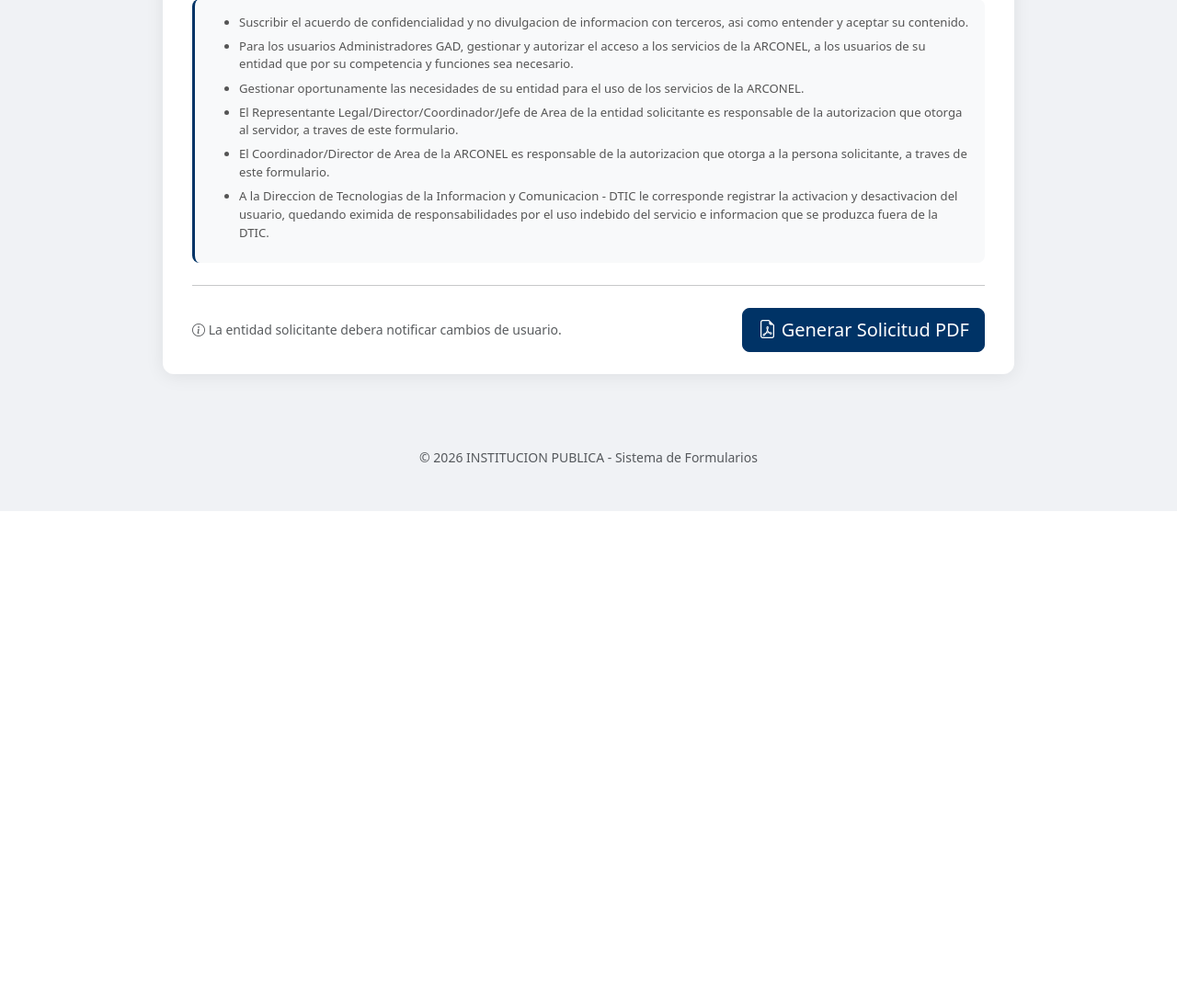
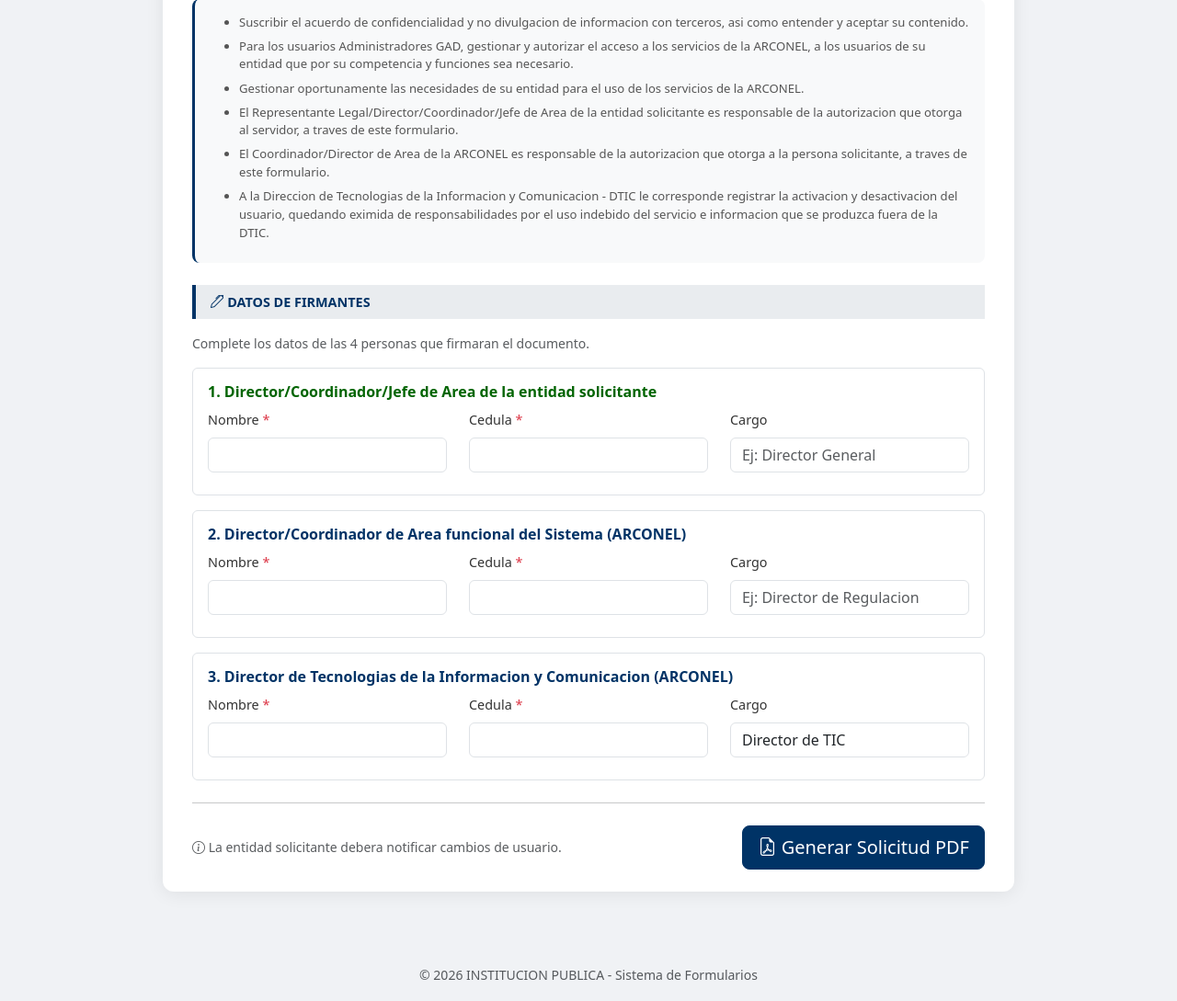
Before and after one commit to ncuenca84/formularios, a PHP site: page /forms/form2.php in a window 1280 px wide. Shown: the part 1477-2566 px from the top of the page at 92% size. Before the commit the page ends 2033 px from the top, so only its background shows below. Run offline with PHP 8.4, Linux system fonts and the light colour scheme; data comes from the database, SQL or seed files in the repository.

Commit message:
feat: agregar campos de firmantes en formulario 2
Formulario 2 (Acceso Sistemas Terceros) ahora incluye campos para
los 4 firmantes del documento:
1. Solicitante (ya existia en datos del solicitante)
2. Director/Jefe de Area de la entidad externa (nuevo)
3. Director/Coordinador de Area funcional ARCONEL (nuevo)
4. Director de TIC ARCONEL (nuevo)

El PDF ahora muestra todos los nombres y cedulas en las firmas.
Margen inferior 40mm en todos los templates.

https://claude.ai/code/session_011NczRJK8wdJmAZTVbdKkp6

```diff
--- a/forms/form2.php
+++ b/forms/form2.php
@@ -184,6 +184,65 @@ renderHeader($config, $titulo);
                             </ul>
                         </div>
 
+                        <!-- SUSCRIPCIONES / FIRMANTES -->
+                        <div class="section-title"><i class="bi bi-pen"></i> DATOS DE FIRMANTES</div>
+
+                        <p class="text-muted small mb-3">Complete los datos de las 4 personas que firmaran el documento.</p>
+
+                        <div class="border rounded p-3 mb-3">
+                            <h6 class="fw-bold" style="color:#006400;">1. Director/Coordinador/Jefe de Area de la entidad solicitante</h6>
+                            <div class="row">
+                                <div class="col-md-4 mb-2">
+                                    <label class="form-label">Nombre <span class="text-danger">*</span></label>
+                                    <input type="text" name="firma_entidad_nombre" class="form-control" required>
+                                </div>
+                                <div class="col-md-4 mb-2">
+                                    <label class="form-label">Cedula <span class="text-danger">*</span></label>
+                                    <input type="text" name="firma_entidad_cedula" class="form-control" data-solo-numeros maxlength="13" required>
+                                </div>
+                                <div class="col-md-4 mb-2">
+                                    <label class="form-label">Cargo</label>
+                                    <input type="text" name="firma_entidad_cargo" class="form-control" placeholder="Ej: Director General">
+                                </div>
+                            </div>
+                        </div>
+
+                        <div class="border rounded p-3 mb-3">
+                            <h6 class="fw-bold" style="color:#003366;">2. Director/Coordinador de Area funcional del Sistema (ARCONEL)</h6>
+                            <div class="row">
+                                <div class="col-md-4 mb-2">
+                                    <label class="form-label">Nombre <span class="text-danger">*</span></label>
+                                    <input type="text" name="firma_area_nombre" class="form-control" required>
+                                </div>
+                                <div class="col-md-4 mb-2">
+                                    <label class="form-label">Cedula <span class="text-danger">*</span></label>
+                                    <input type="text" name="firma_area_cedula" class="form-control" data-solo-numeros maxlength="13" required>
+                                </div>
+                                <div class="col-md-4 mb-2">
+                                    <label class="form-label">Cargo</label>
+                                    <input type="text" name="firma_area_cargo" class="form-control" placeholder="Ej: Director de Regulacion">
+                                </div>
+                            </div>
+                        </div>
+
+                        <div class="border rounded p-3 mb-3">
+                            <h6 class="fw-bold" style="color:#003366;">3. Director de Tecnologias de la Informacion y Comunicacion (ARCONEL)</h6>
+                            <div class="row">
+                                <div class="col-md-4 mb-2">
+                                    <label class="form-label">Nombre <span class="text-danger">*</span></label>
+                                    <input type="text" name="firma_dtic_nombre" class="form-control" required>
+                                </div>
+                                <div class="col-md-4 mb-2">
+                                    <label class="form-label">Cedula <span class="text-danger">*</span></label>
+                                    <input type="text" name="firma_dtic_cedula" class="form-control" data-solo-numeros maxlength="13" required>
+                                </div>
+                                <div class="col-md-4 mb-2">
+                                    <label class="form-label">Cargo</label>
+                                    <input type="text" name="firma_dtic_cargo" class="form-control" value="Director de TIC">
+                                </div>
+                            </div>
+                        </div>
+
                         <hr class="my-4">
                         <div class="d-flex justify-content-between align-items-center">
                             <small class="text-muted"><i class="bi bi-info-circle"></i> La entidad solicitante debera notificar cambios de usuario.</small>
```
Also changed, not shown: templates/pdf_form2.php (+9 -9 lines).
